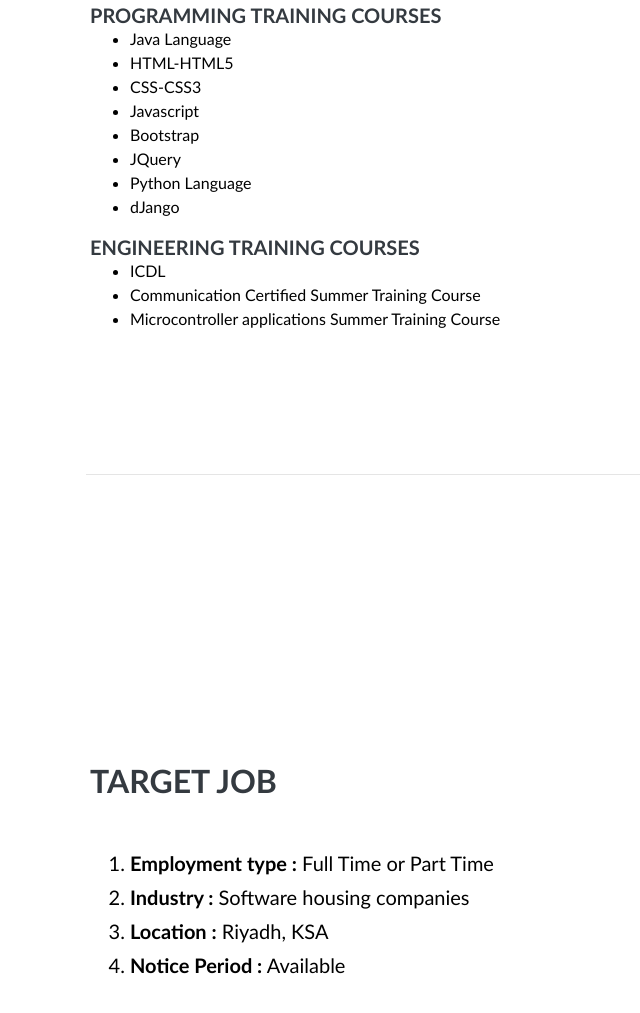
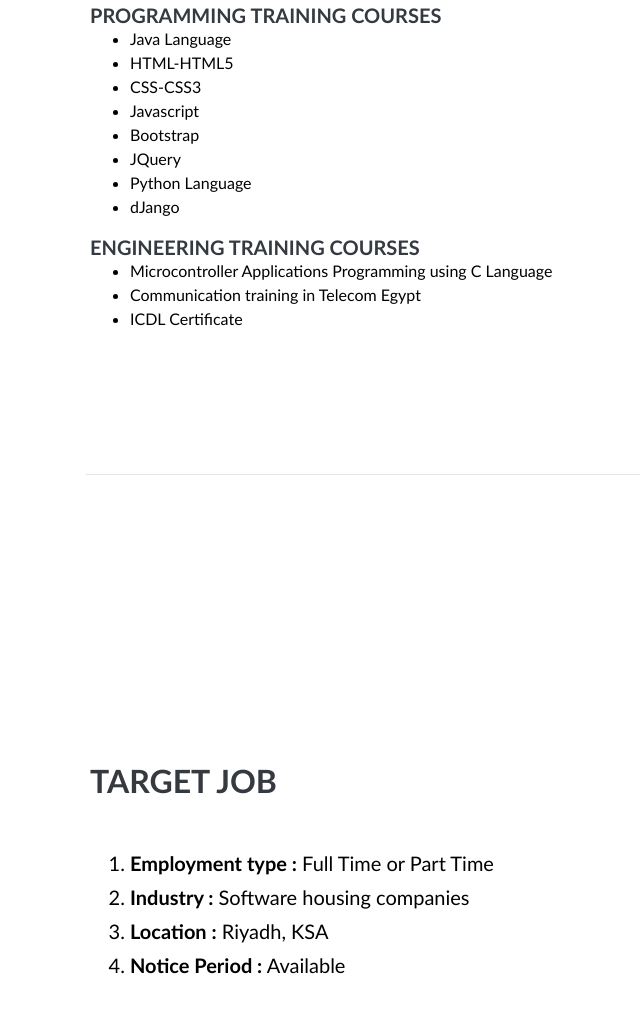
Before and after one commit to Dev-Sara9/Sara-Salah-CV, a plain HTML site: page index.html in a window 1280 px wide. Shown: the part 5322-6335 px from the top of the page, without its empty margins (186-826 px from the left). Drawn offline with nearby package versions, Linux system fonts and the light colour scheme; a web font is replaced by a local one.

Commit message:
Update index.html

```diff
--- a/index.html
+++ b/index.html
@@ -295,9 +295,9 @@
                         <div class="flex-grow-1">
                             <h5 class="mb-0">Engineering Training Courses</h5>
                             <ul>
-                                <li>ICDL</li>
-                                <li>Communication Certified Summer Training Course</li>
-                                <li>Microcontroller applications Summer Training Course</li>
+                                <li>Microcontroller Applications Programming using C Language</li>
+                                <li>Communication training in Telecom Egypt</li>
+                                <li>ICDL Certificate</li>
                             </ul>
 
                         </div>
```
